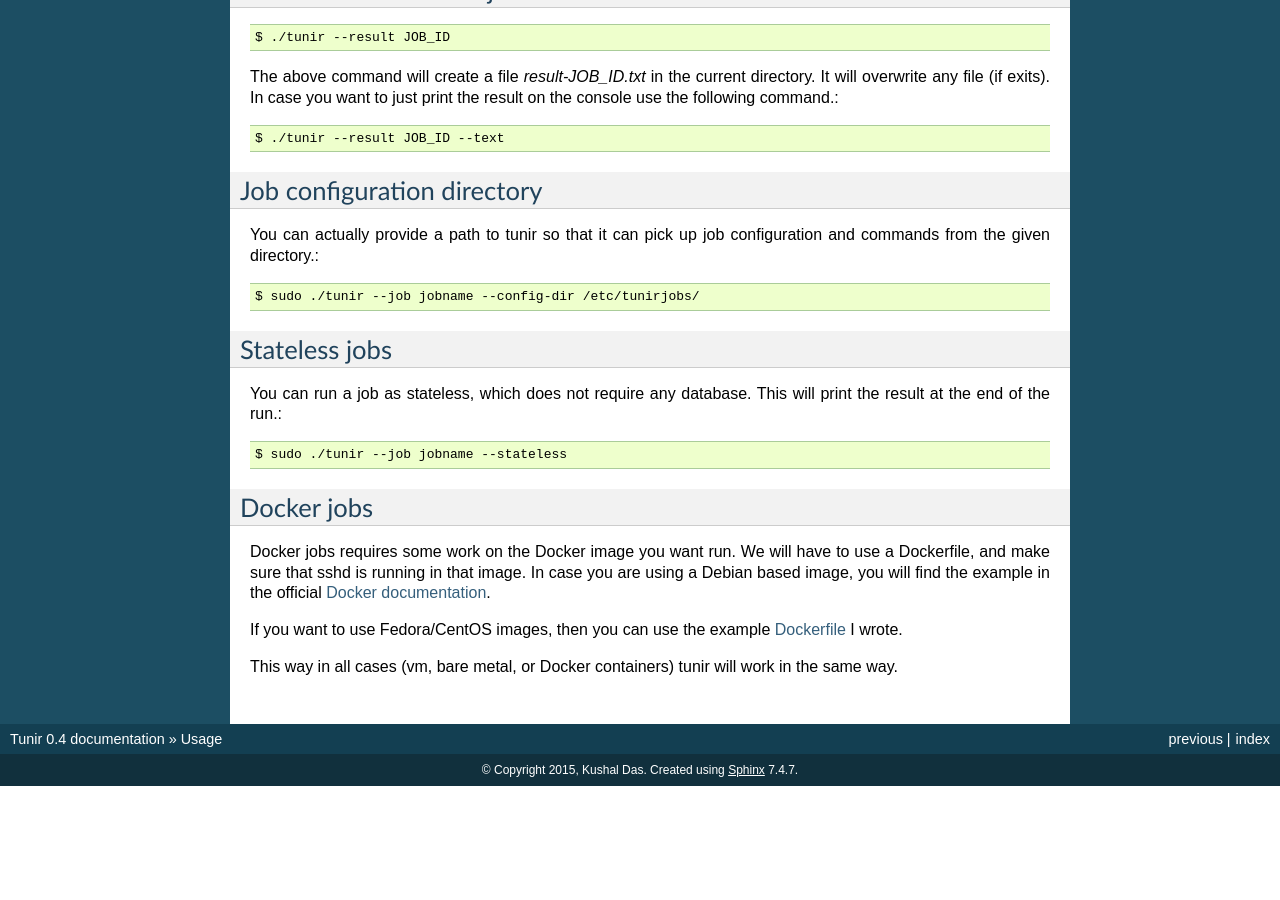
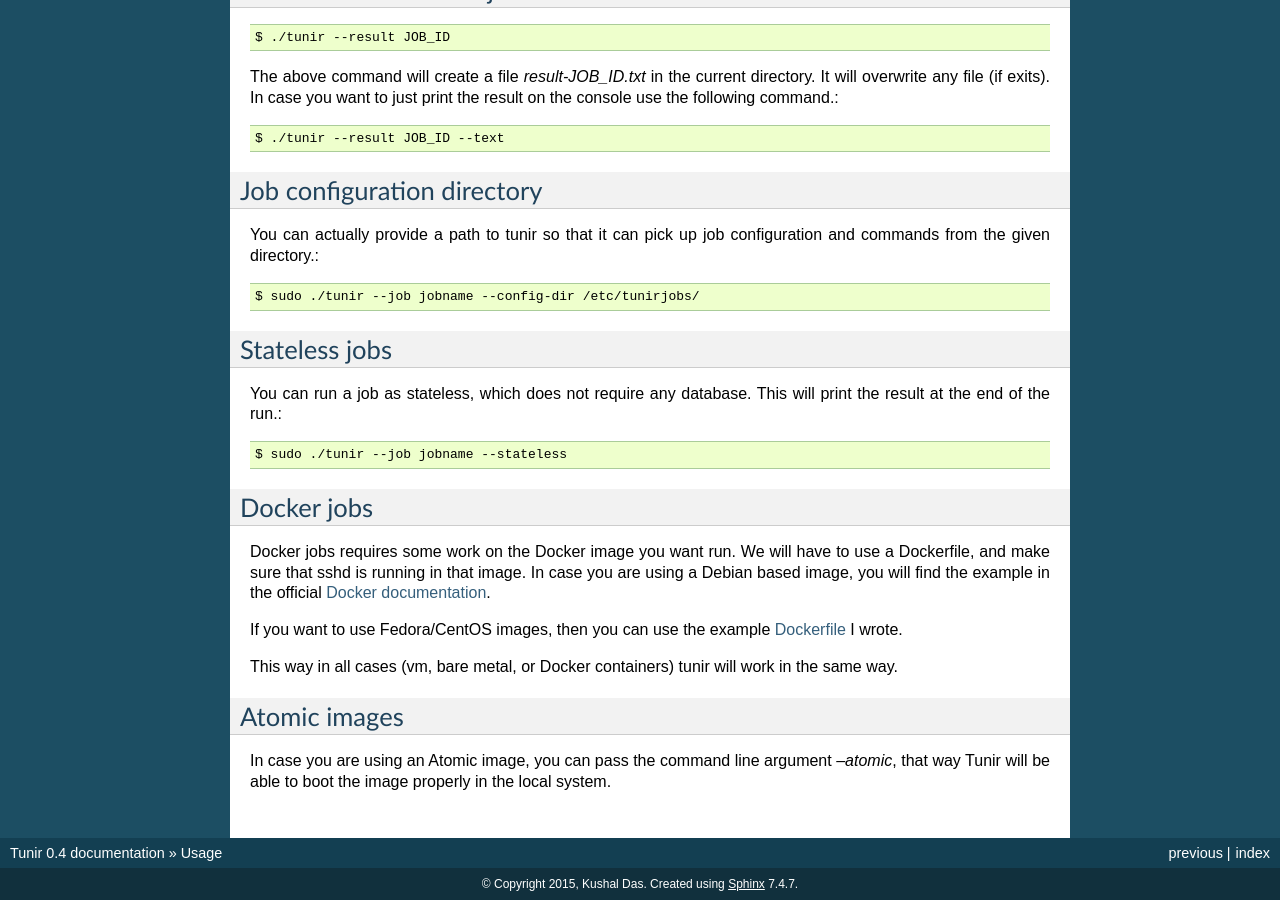
Before and after one commit to kushaldas/tunir, a Sphinx documentation site: the page built from docs/usage.rst, in a window 1280 px wide and 900 px high, scrolled down 1931 px. Built offline with Sphinx 7.4.7, drawn with Linux system fonts in a browser that asks for light colours; before the commit the page ends 2717 px from its top, so only the background shows below that.

Commit message:
Updates doc about atomic image usage.

```diff
--- a/docs/usage.rst
+++ b/docs/usage.rst
@@ -143,3 +143,10 @@ If you want to use Fedora/CentOS images, then you can use the example `Dockerfil
 I wrote.
 
 This way in all cases (vm, bare metal, or Docker containers) tunir will work in the same way.
+
+
+Atomic images
+-------------
+
+In case you are using an Atomic image, you can pass the command line argument *--atomic*, that way Tunir will be
+able to boot the image properly in the local system.
```
